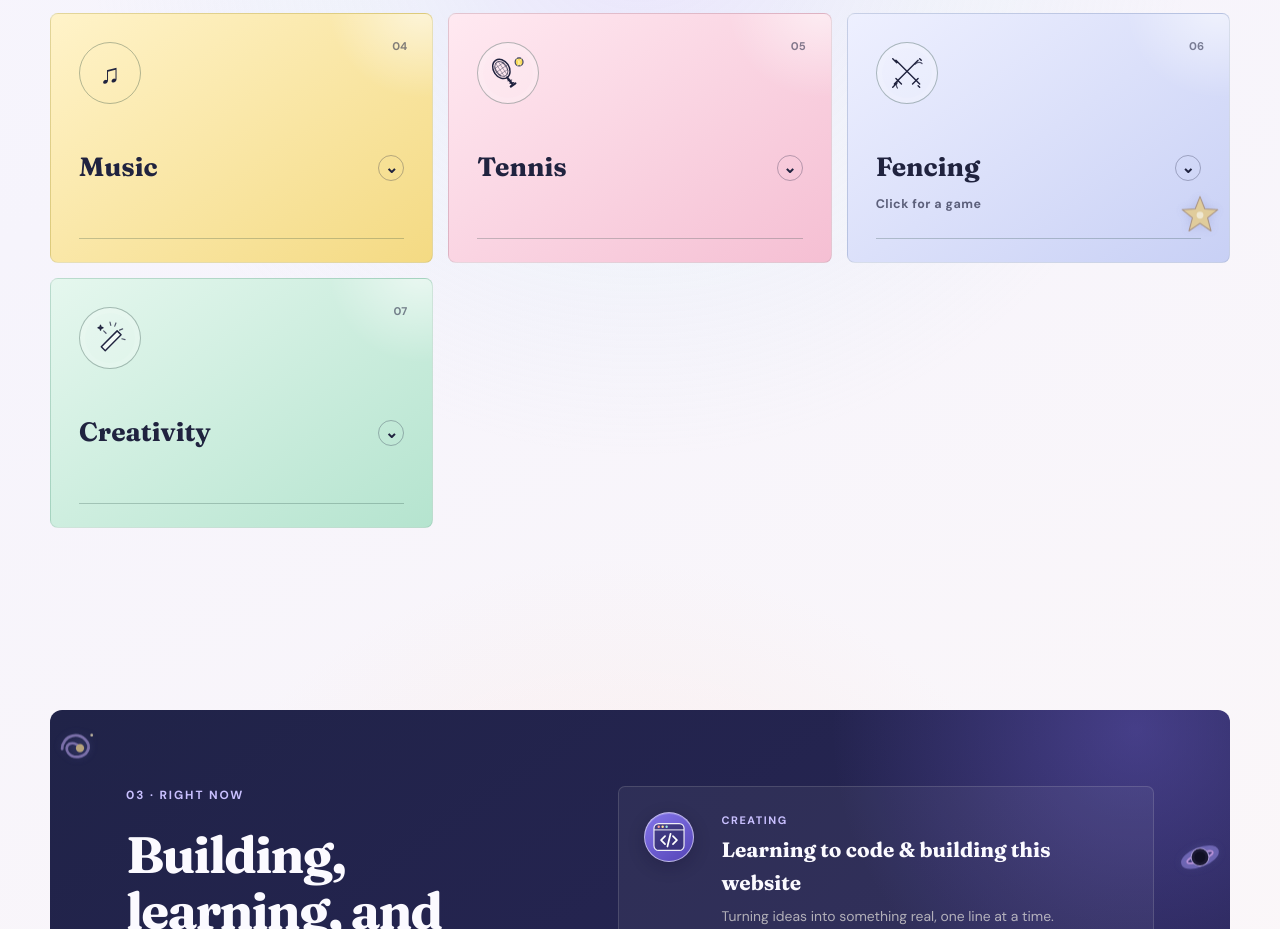
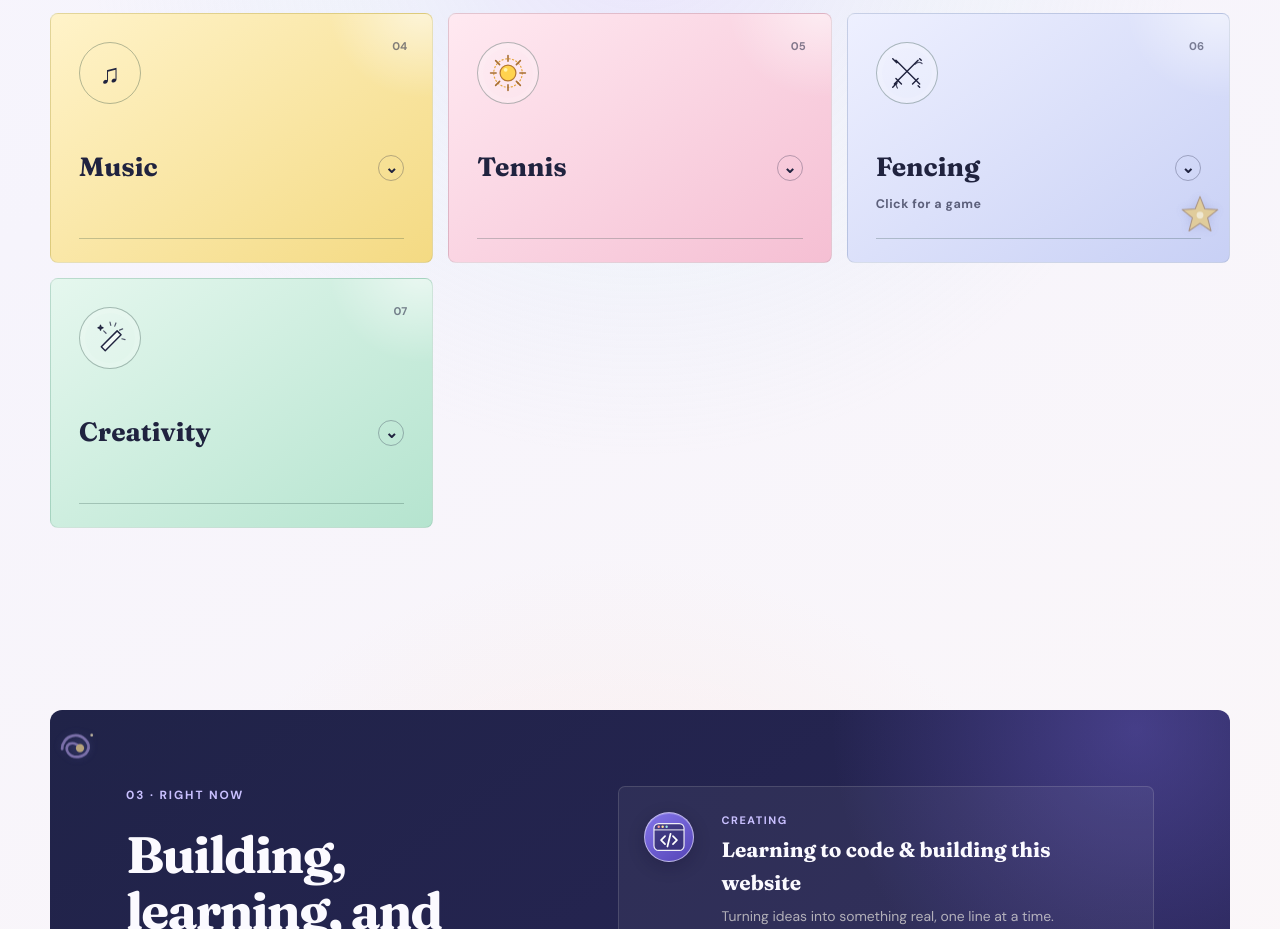
Before and after one commit to ryanshengtennis-bit/Project-Hail-Mary, a Next.js app: page / in a window 1280 px wide. Shown: the part 1840-2769 px from the top of the page. Built offline with nearby package versions, Linux system fonts and the light colour scheme.

Commit message:
Turn tennis card icon into huntable Sun

```diff
--- a/app/page.js
+++ b/app/page.js
@@ -55,9 +55,13 @@ function shuffle(items) {
 
 function getRandomSpaceObjects() {
   const saturnSpot = spaceObjectHideSpots.find((spot) => spot.section === 'about' && spot.side === 'right');
-  const spots = [saturnSpot, ...shuffle(spaceObjectHideSpots.filter((spot) => spot !== saturnSpot)).slice(0, 9)];
-  const objects = shuffle(spaceObjectTypes);
-  return spots.map((spot, id) => ({ ...spot, id, type: id === 0 ? 'saturn' : objects[(id - 1) % objects.length] }));
+  const otherSpots = shuffle(spaceObjectHideSpots.filter((spot) => spot !== saturnSpot)).slice(0, 8);
+  const objects = shuffle(spaceObjectTypes).slice(0, 8);
+  return [
+    { ...saturnSpot, id: 0, type: 'saturn' },
+    { section: 'interests', id: 1, type: 'sun' },
+    ...otherSpots.map((spot, index) => ({ ...spot, id: index + 2, type: objects[index] })),
+  ];
 }
 
 function Brand({ footer = false, onCrownClick }) {
@@ -130,7 +134,7 @@ function SpaceObjectIcon({ type }) {
 }
 
 function SpaceObjectLayer({ section, objects, onFind }) {
-  const sectionObjects = objects.filter((object) => object.section === section && object.id !== 0);
+  const sectionObjects = objects.filter((object) => object.section === section && object.id > 1);
   if (!sectionObjects.length) return null;
 
   return (
@@ -405,7 +409,7 @@ export default function Home() {
                 <div className="card-icon" aria-hidden="true">♫</div>
               </InterestCard>
               <InterestCard number="05" className="card-tennis" title="Tennis" description="Building skill, strategy, and resilience one rally at a time.">
-                <div className="card-icon card-icon-tennis" aria-hidden="true"><svg viewBox="0 0 48 48"><g className="tennis-racket" transform="rotate(-34 22 23)"><ellipse cx="19" cy="16" rx="10" ry="13"/><ellipse className="racket-inner" cx="19" cy="16" rx="7.2" ry="10.2"/><path className="racket-strings" d="M13 8v16M17 6v20M21 6v20M25 9v14M11 11h16M10 16h18M12 21h14"/><path className="racket-shaft" d="m19 29 1 12M16.5 41h7"/><path className="racket-grip" d="m17.5 33 4.5 2m-4.2 2 4.5 2"/></g><circle className="tennis-ball" cx="38" cy="10" r="5"/><path className="tennis-seam" d="M35 6.1c2.6 2 3.6 5.5 1.4 8.4M41 5.8c-2.5 2.2-3.2 5.7-.9 8.5"/></svg></div>
+                {spaceObjects.some((object) => object.id === 1) && <div className="card-icon card-icon-tennis"><button className="tennis-sun-button" type="button" aria-label="Click the Sun, space object 2 of 10" title="Click the Sun" onClick={(event) => { event.stopPropagation(); handleSpaceObjectClick(1); }}><svg viewBox="0 0 48 48" aria-hidden="true"><circle className="tennis-sun-halo" cx="24" cy="24" r="18"/><path className="tennis-sun-rays" d="M24 2v7m0 30v7M2 24h7m30 0h7M8.4 8.4l5 5m21.2 21.2 5 5m0-31.2-5 5M13.4 34.6l-5 5"/><circle className="tennis-sun-core" cx="24" cy="24" r="10"/><circle className="tennis-sun-shine" cx="21" cy="20" r="2.4"/></svg></button></div>}
               </InterestCard>
               <InterestCard number="06" className="card-fencing" title="Fencing" subtitle="Click for a game" description="Combining quick decisions, precise movement, and tactical thinking." href="https://en-garde-fencing-arena.echristina-wang.chatgpt.site">
                 <div className="card-icon card-icon-fencing" aria-hidden="true"><svg viewBox="0 0 48 48"><path d="M8 38 38 8M10 31l7 7M6 42l5-5M40 6l2 2"/><path d="m10 8 30 30M31 38l7-7M6 6l5 5M38 40l2 2"/><path className="icon-detail" d="M13 34c-3 3-3 7-1 9M34 13c3-3 7-3 9-1"/></svg></div>
--- a/styles.css
+++ b/styles.css
@@ -825,12 +825,12 @@ h1 em {
 }
 
 .card-icon-tennis svg { fill: none; }
-.card-icon-tennis .racket-inner { stroke-width: 1.2; opacity: .72; }
-.card-icon-tennis .racket-strings { stroke-width: .75; opacity: .58; }
-.card-icon-tennis .racket-shaft { stroke-width: 2.8; }
-.card-icon-tennis .racket-grip { stroke-width: 1.1; }
-.card-icon-tennis .tennis-ball { fill: #f7d956; stroke: #3d4165; stroke-width: 1.5; }
-.card-icon-tennis .tennis-seam { stroke: #fff5b3; stroke-width: 1.1; }
+.tennis-sun-button { display: grid; width: 100%; height: 100%; padding: 0; place-items: center; border: 0; border-radius: 50%; background: transparent; cursor: pointer; }
+.tennis-sun-button:focus-visible { outline: 3px solid #6c5dd3; outline-offset: 2px; }
+.card-icon-tennis .tennis-sun-halo { stroke: #e6a741; stroke-width: 1.5; stroke-dasharray: 1.5 3; }
+.card-icon-tennis .tennis-sun-rays { stroke: #a76e32; stroke-width: 2; }
+.card-icon-tennis .tennis-sun-core { fill: #ffd34f; stroke: #b7792f; stroke-width: 1.6; }
+.card-icon-tennis .tennis-sun-shine { fill: #fff3ae; stroke: none; }
 .card-icon-creativity { background: rgba(255,255,255,.22); box-shadow: inset 0 0 0 5px rgba(255,255,255,.1); }
 .card-icon-creativity svg { fill: none; }
 .card-icon-creativity svg path:first-child { fill: rgba(255,255,255,.55); }
```
